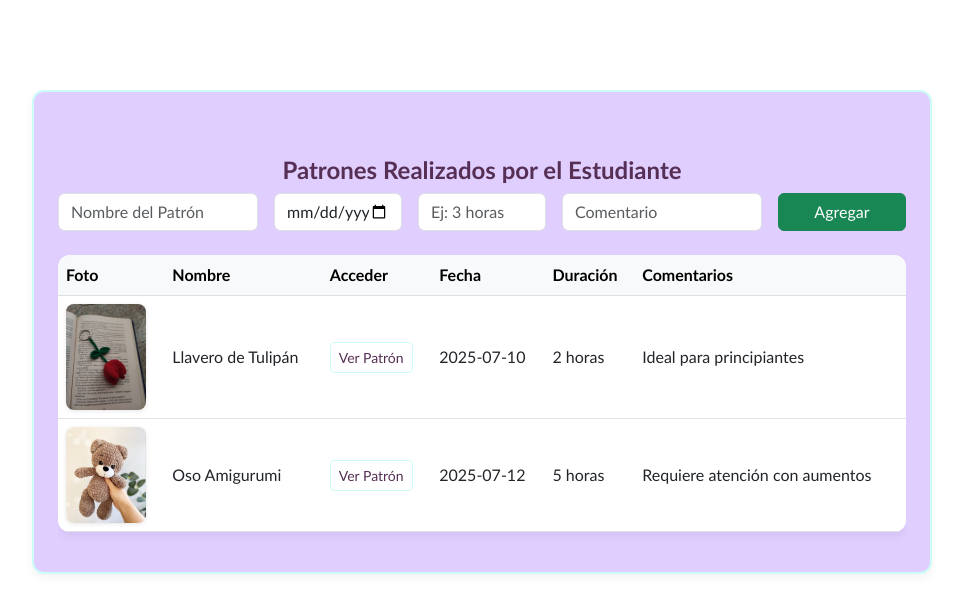
After one commit to Ange3108/G2_SC502_VN_Proyecto, a PHP site: page /partes/misProyectos.html in a window 1280 px wide. The commit adds this page. Shown: the top 613 px of the page, without its empty margins (158-1121 px from the left). Run offline with PHP 8.4, Linux system fonts and the light colour scheme; some libraries are stand-ins or nearby versions.

Commit message:
Patrones Realizados por el Estudiante

```diff
--- a/La Crocherita/Mis_Proyectos_y_Recursos/Proyectos.html
+++ b/La Crocherita/Mis_Proyectos_y_Recursos/Proyectos.html
@@ -21,7 +21,7 @@
             habilidades y aprendan nuevas técnicas
           </p>
         </section>
-        <section class="proyectos" onclick="window.location.href=''">
+        <section class="proyectos" onclick="window.location.href='partes/misProyectos.html'">
           <h4>Mis Proyectos</h4>
           <p>
             Un espacio personal donde los usuarios pueden guardar y gestionar
--- a/La Crocherita/Mis_Proyectos_y_Recursos/css/style.css
+++ b/La Crocherita/Mis_Proyectos_y_Recursos/css/style.css
@@ -91,3 +91,27 @@
   margin: 16px 0;
   box-shadow: 0 2px 6px rgba(0, 0, 0, 0.1);
 }
+
+.tabla-img {
+  width: 80px;
+  height: auto;
+  border-radius: 8px;
+  box-shadow: 0 1px 4px rgba(0, 0, 0, 0.1);
+}
+
+.tabla-patrones {
+  background-color: #fff;
+  border-radius: 12px;
+  overflow: hidden;
+  box-shadow: 0 4px 8px rgba(0, 0, 0, 0.06);
+}
+
+.btn-outline-primary {
+  border-color: rgb(205, 252, 248);
+  color: #562f54;
+}
+
+.btn-outline-primary:hover {
+  background-color: rgb(205, 252, 248);
+  color: #000;
+}
--- /dev/null
+++ b/La Crocherita/Mis_Proyectos_y_Recursos/partes/misProyectos.html
@@ -0,0 +1,87 @@
+<!DOCTYPE html>
+<html lang="es">
+<head>
+  <meta charset="UTF-8" />
+  <meta name="viewport" content="width=device-width, initial-scale=1.0"/>
+  <title>Patrones Realizados</title>
+
+  <!-- Bootstrap CSS -->
+  <link href="https://cdn.jsdelivr.net/npm/bootstrap@5.3.0/dist/css/bootstrap.min.css" rel="stylesheet">
+  <!-- DataTables CSS -->
+  <link href="https://cdn.datatables.net/1.13.6/css/dataTables.bootstrap5.min.css" rel="stylesheet">
+  <!-- Tu CSS -->
+  <link rel="stylesheet" href="../css/style.css" />
+</head>
+<body>
+
+  <div class="contenedor">
+    <div class="patronesD">
+      <h2 class="titulo">Patrones Realizados por el Estudiante</h2>
+
+      <!-- Formulario para agregar nuevo patrón -->
+      <form id="formulario-patron" class="mb-4">
+        <div class="row g-3 align-items-center">
+          <div class="col-md-3">
+            <input type="text" class="form-control" id="nombre" placeholder="Nombre del Patrón" required>
+          </div>
+          <div class="col-md-2">
+            <input type="date" class="form-control" id="fecha" required>
+          </div>
+          <div class="col-md-2">
+            <input type="text" class="form-control" id="duracion" placeholder="Ej: 3 horas" required>
+          </div>
+          <div class="col-md-3">
+            <input type="text" class="form-control" id="comentario" placeholder="Comentario">
+          </div>
+          <div class="col-md-2">
+            <button type="submit" class="btn btn-success w-100">Agregar</button>
+          </div>
+        </div>
+      </form>
+
+      <!-- Tabla de patrones -->
+      <div class="table-responsive">
+        <table id="tabla-patrones" class="table table-hover align-middle tabla-patrones">
+          <thead class="table-light">
+            <tr>
+              <th>Foto</th>
+              <th>Nombre</th>
+              <th>Acceder</th>
+              <th>Fecha</th>
+              <th>Duración</th>
+              <th>Comentarios</th>
+            </tr>
+          </thead>
+          <tbody>
+            <tr>
+              <td><img src="../img/tulipan.jpg" alt="Tulipán" class="tabla-img"></td>
+              <td>Llavero de Tulipán</td>
+              <td><a href="patrones.html#tulipan" class="btn btn-outline-primary btn-sm">Ver Patrón</a></td>
+              <td>2025-07-10</td>
+              <td>2 horas</td>
+              <td>Ideal para principiantes</td>
+            </tr>
+            <tr>
+              <td><img src="../img/oso.jpg" alt="Oso" class="tabla-img"></td>
+              <td>Oso Amigurumi</td>
+              <td><a href="patrones.html#oso" class="btn btn-outline-primary btn-sm">Ver Patrón</a></td>
+              <td>2025-07-12</td>
+              <td>5 horas</td>
+              <td>Requiere atención con aumentos</td>
+            </tr>
+          </tbody>
+        </table>
+      </div>
+
+    </div>
+  </div>
+
+  <!-- Scripts -->
+  <script src="https://cdn.jsdelivr.net/npm/bootstrap@5.3.0/dist/js/bootstrap.bundle.min.js"></script>
+  <script src="https://code.jquery.com/jquery-3.7.0.min.js"></script>
+  <script src="https://cdn.datatables.net/1.13.6/js/jquery.dataTables.min.js"></script>
+  <script src="https://cdn.datatables.net/1.13.6/js/dataTables.bootstrap5.min.js"></script>
+  <script src="js/patrones.js"></script>
+
+</body>
+</html>
```
